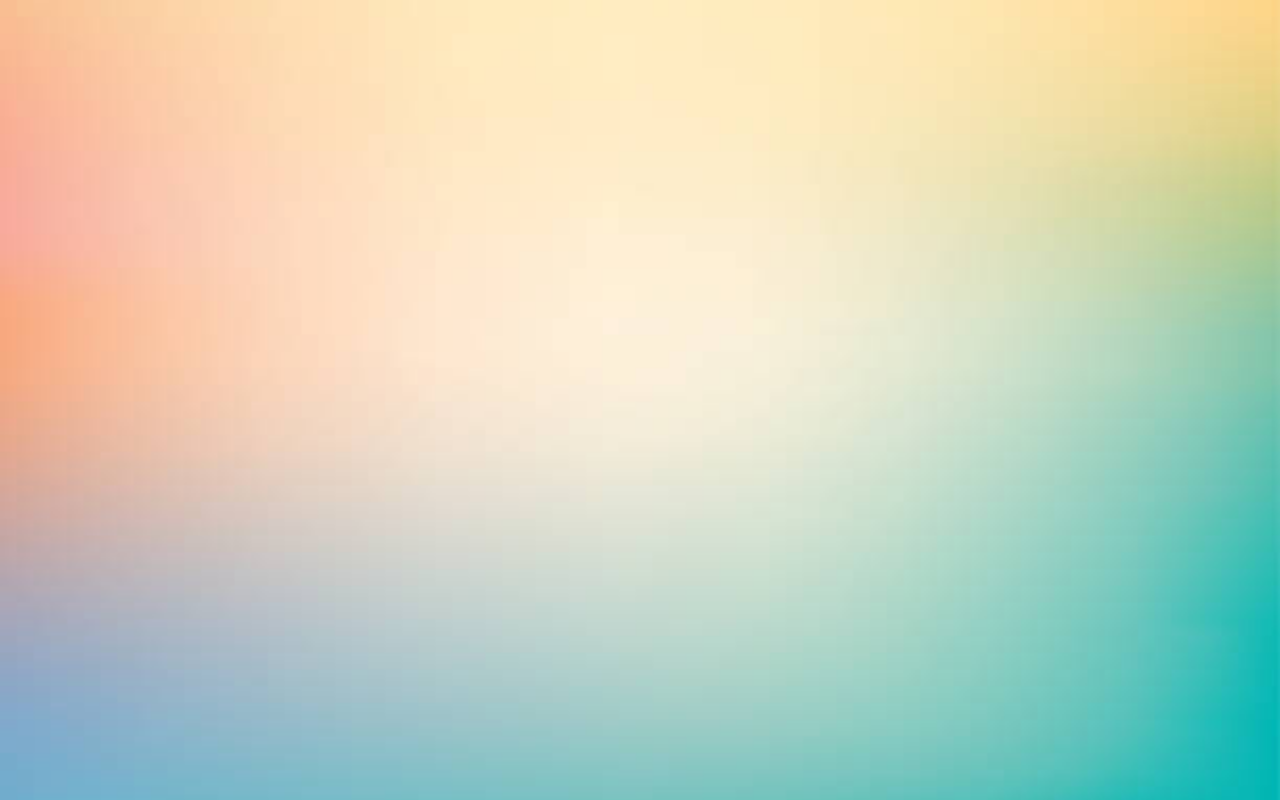
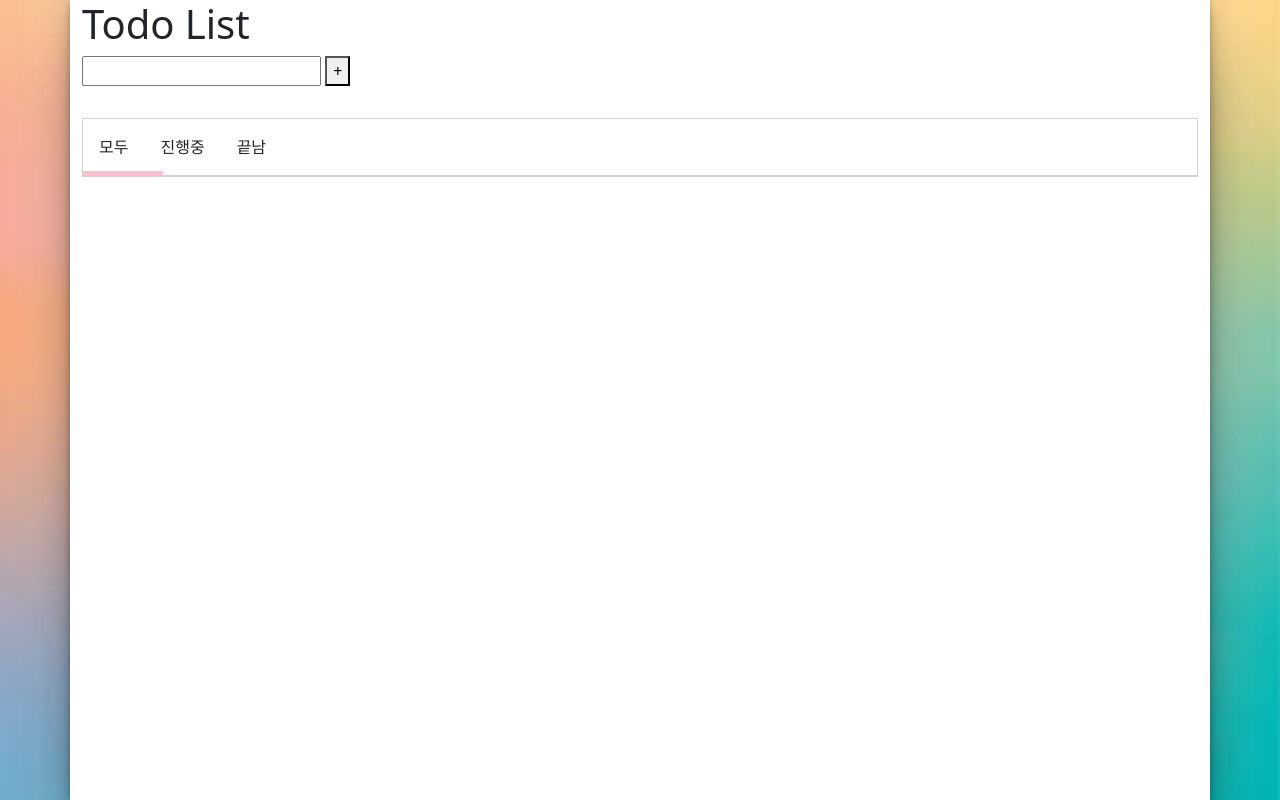
Before and after one commit to bugerboy1230/TODOLIST-DEM, a plain HTML site: page index.html in a window 1280 px wide. Drawn offline with nearby package versions, Linux system fonts and the light colour scheme.

Commit message:
할일앱 2탄

```diff
--- a/index.html
+++ b/index.html
@@ -9,6 +9,33 @@
     <link rel="stylesheet" href="style.css">
 </head>
 <body>
+    <div class="container">
+        <h1>Todo List</h1>
+        <section class="input-area">
+                <input type = "text" id="task-input"/>
+                <button id="add-button">+</button>
+        </section>
+
+        <section class="task-area">
+            <div class="task-tabs">
+                <div id="under-line"></div>
+                <div>
+                    모두
+                </div>
+                <div>
+                    진행중
+                </div>
+                <div>
+                    끝남
+                </div>
+            </div>
+            <div id="task-board">
+
+            </div>
+        </section>
+
+    </div>
+
     <script src="https://cdn.jsdelivr.net/npm/bootstrap@5.3.3/dist/js/bootstrap.bundle.min.js" integrity="sha384-YvpcrYf0tY3lHB60NNkmXc5s9fDVZLESaAA55NDzOxhy9GkcIdslK1eN7N6jIeHz" crossorigin="anonymous"></script>
     <script src="main.js"></script>
 
--- a/main.js
+++ b/main.js
@@ -0,0 +1,35 @@
+//유저가 값을 입력한다
+// + 버튼을 클릭하면, 할일이 추가된다
+// delete 버튼을 누르면 할일이 삭제된다
+// check버튼을 누르면 할일이 끝나면서 밑줄이 간다
+// 진행중 끝남 탭을 누르면, 언더바가 이동한다
+// 끝남탭은, 끝난 아이템만, 진행중탭은 진행중인 아이템만
+// 전체탭을 누르면 다시 전체아이템으로 돌아옴
+
+let taskInput = document.getElementById("task-input");
+let addButton = document.getElementById("add-button");
+let taskList = []
+addButton.addEventListener("click", addTask);
+
+function addTask(){
+    let taskContent = taskInput.value;
+    taskList.push(taskContent);
+    console.log(taskList);
+    render();
+}
+
+function render() {
+    let resultHTML = '';
+    for(let i=0;i<taskList.length;i++){
+        resultHTML += `<div class="task">
+                    <div>${taskList[i]}</div>
+                    <div>
+                        <button>Check</button>
+                        <button>Delete</button>
+                    </div>
+                </div>`
+    }
+
+
+    document.getElementById("task-board").innerHTML = resultHTML;
+}
--- a/style.css
+++ b/style.css
@@ -4,3 +4,37 @@ body{
     background-repeat: no-repeat;
     background-size: cover;
 }
+
+
+.container{
+    background-color: white;
+    min-height: 100vh;
+    box-shadow: rgba(0, 0, 0, 0.25) 0px 54px 55px, rgba(0, 0, 0, 0.12) 0px -12px 30px, rgba(0, 0, 0, 0.12) 0px 4px 6px, rgba(0, 0, 0, 0.17) 0px 12px 13px, rgba(0, 0, 0, 0.09) 0px -3px 5px;
+}
+.task-area{
+    border:1px solid lightgray;
+    margin-top: 2em;
+}
+.task-tabs{
+    display: flex;
+    border-bottom: 1px solid lightgray;
+    position:relative;
+}
+.task-tabs div{
+    padding:1em;
+}
+
+#under-line{
+    height: 4px;
+    background-color: pink;
+    position: absolute;
+    width: 80px;
+    left: 0px;
+    top: 52px;
+    padding: 0px;
+}
+.task{
+    display: flex;
+    justify-content: space-between;
+    padding: 1em;
+}
```
